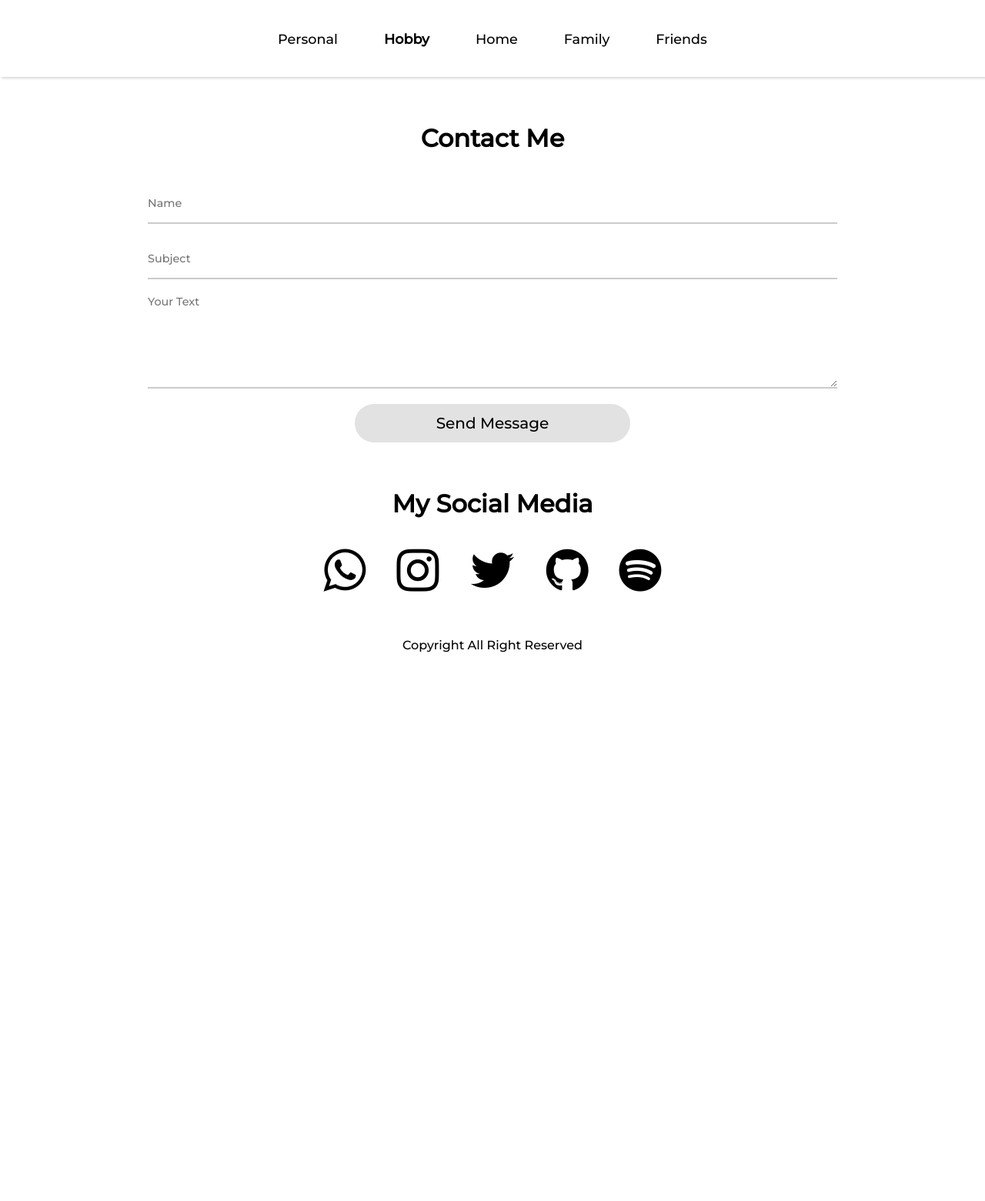
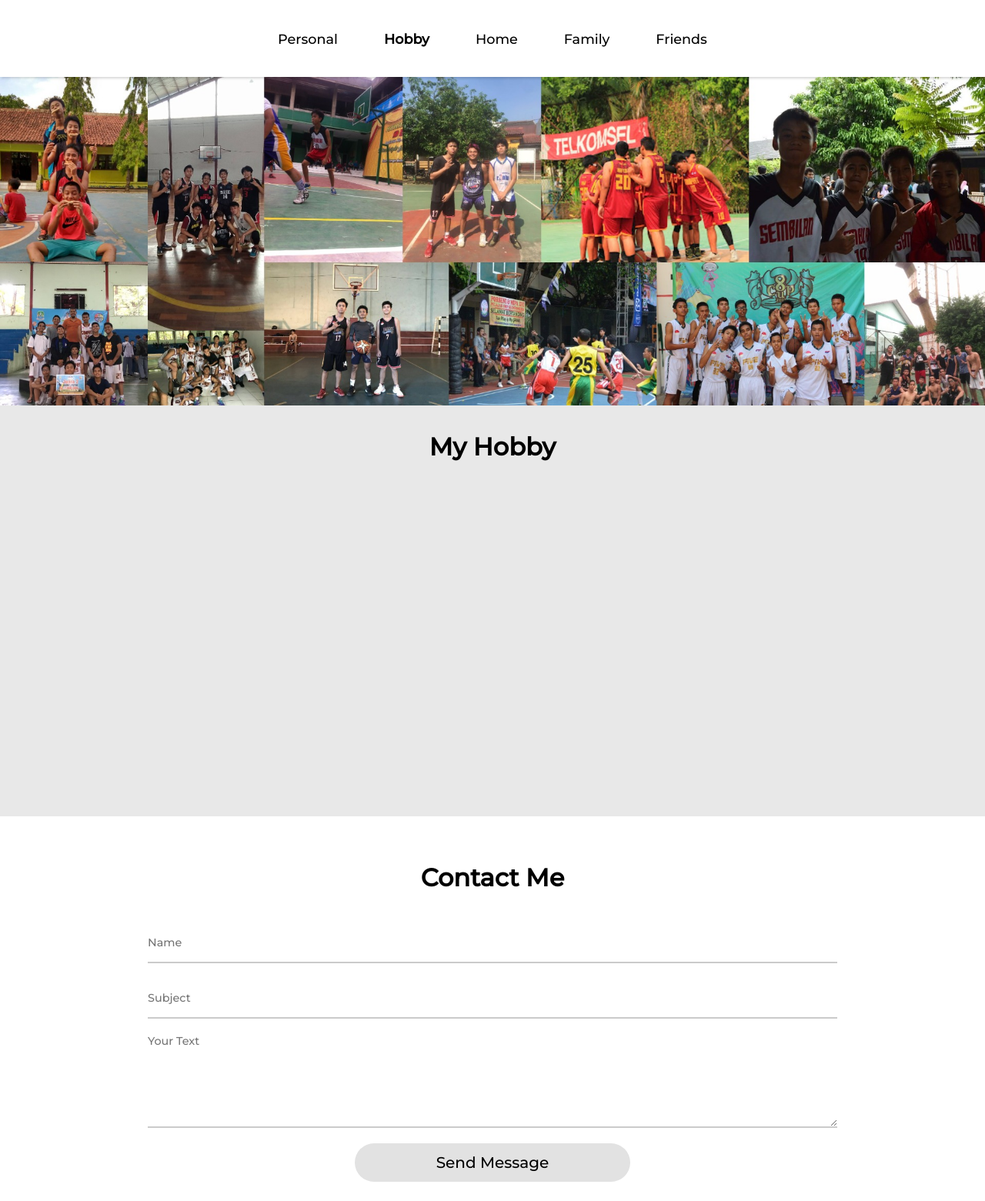
Before and after one commit to dzackiero/dzackiero.github.io, a plain HTML site: page hobby.html in a window 1280 px wide. Shown: the top 1561 px of the page at 77% size. Before the commit the page ends 878 px from the top, so only its background shows below. Drawn offline with Linux system fonts and the light colour scheme.

Commit message:
hobby-pic

```diff
--- a/hobby.html
+++ b/hobby.html
@@ -17,7 +17,12 @@
         <a href="friends.html" id="friends">Friends</a>
       </nav>
       <main>
-
+        <div id="hobby-1">
+          <img src="img/basket_collage_3x1.jpg" alt="foto_basket">
+        </div>
+        <div id="hobby-2">
+          <h1 class="hobby-2">My Hobby</h1>
+        </div>
       </main>
       <footer>
         <div id="contact-me">
--- a/style.css
+++ b/style.css
@@ -7,6 +7,7 @@
 
 body {
     font-family: 'Montserrat', sans-serif;
+    padding-top: 100px;
 }
 
 #navbar {
@@ -15,10 +16,19 @@ body {
     justify-content: center;
     align-items: stretch;
     position: fixed;
+    animation-name: nav-ani;
+    animation-duration: 0.8s;
+    transform-origin: top;
     top: 0;
     width: 100%;
     box-shadow: rgba(0, 0, 0, 0.15) 1.95px 1.95px 2.6px;
 }
+
+@keyframes nav-ani {
+    from {transform: scale(1,0);}
+    to {transform: scale(1,1);}
+}
+
 
 #navbar a{
     display: block;
@@ -26,7 +36,7 @@ body {
     display: flex;
     justify-content: center;
     align-items: center;
-    height: 100px   ;
+    height: 100px;
     background-color: rgb(255, 255, 255);
     text-decoration: none;
     font-size: 1.1em;
@@ -45,7 +55,6 @@ main {
     justify-content: center;
     align-items: center;
     background-color: #e8e8e8;
-    padding: 100px 0 0;
 
 }
 
@@ -91,8 +100,8 @@ main #picture-main {
 }
 
 #picture-main img{
-    width: auto;
-    height: 100%;
+    max-width: 100%;
+    max-height: 100%;
 }
 
 /* Personal Page */
@@ -134,6 +143,25 @@ main #personal-1 #p1-text .p1-text-isi {
     margin-bottom: 30px;
 }
 
+/* Hobby Page */
+
+main #hobby-1 {
+    width: 100%;
+    padding-bottom: 30px;
+}
+
+main #hobby-1 img {
+    max-width: 100%;
+    max-height: 100%;
+}
+
+main #hobby-2 {
+    width: 100%;
+    display: flex;
+    flex-direction: column;
+    align-items: center;
+    height: 500px;
+}
 
 @media only screen and (max-width: 700px) {
 
@@ -147,7 +175,6 @@ main #personal-1 #p1-text .p1-text-isi {
     }
 
     /* Personal Page */
-
     main #personal-1 {
         padding-top: 60px;
         display: flex;
@@ -183,7 +210,6 @@ main #personal-1 #p1-text .p1-text-isi {
     }
 
     /* Navbar */
-
     #navbar {
         display: flex;
         flex-direction: column;
```
Also changed, not shown: img/basket_collage16x9.jpg (added), img/basket_collage_2x1.jpg (added), img/basket_collage_3x1.jpg (added), img/basket_collage_4x3.jpg (added).
